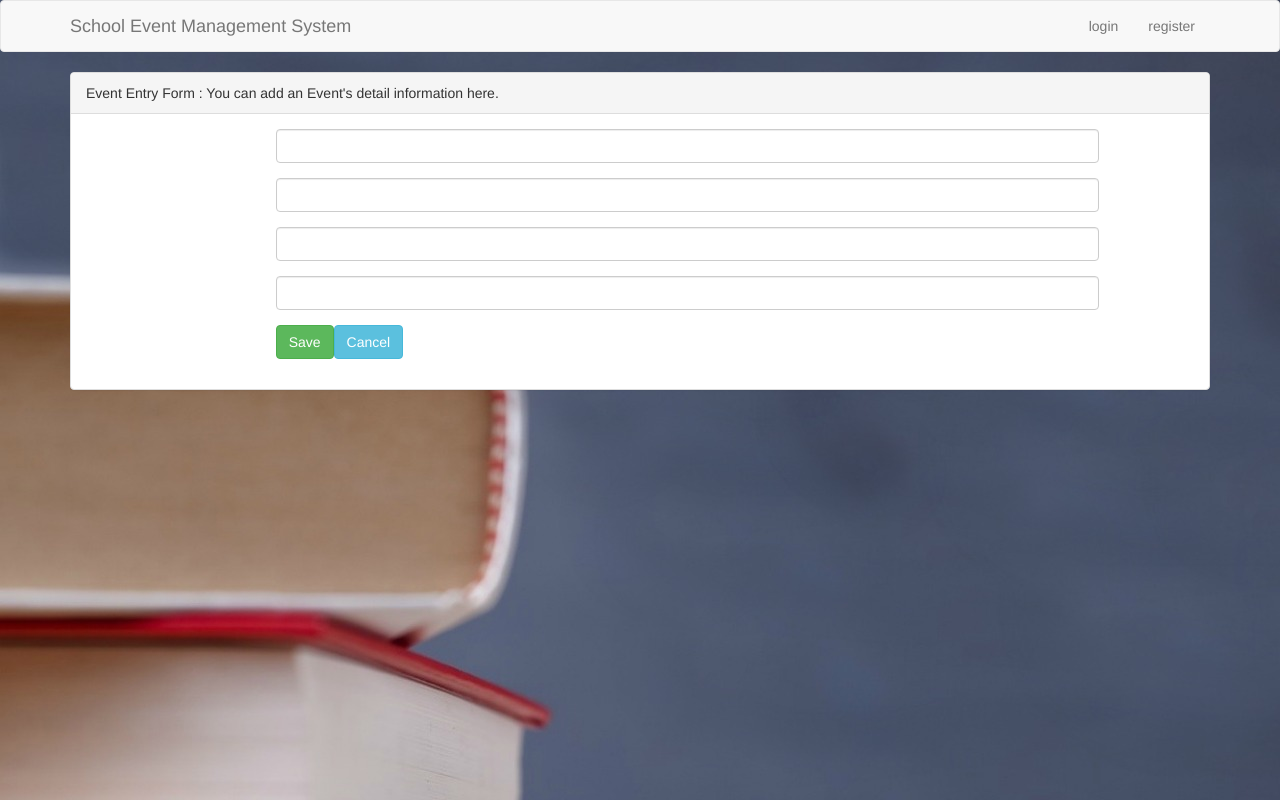
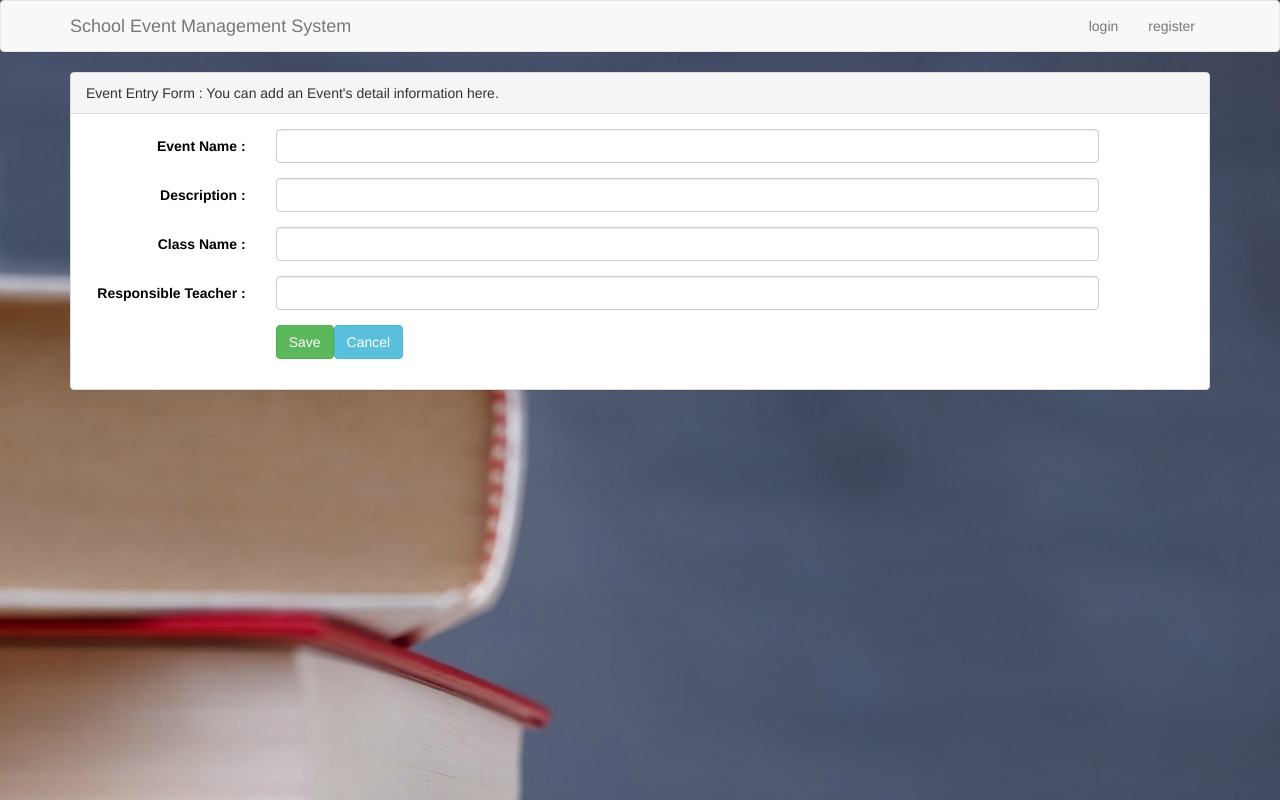
Before and after one commit to shyamTum15/SEBA17_Team_58, an Angular app in the folder SEBA-frontend/: page /add in a window 1280 px wide. Built offline with nearby package versions, Linux system fonts and the light colour scheme.

Commit message:
fixed bug where labels did not show up due to css

```diff
--- a/SEBA-frontend/src/app/add/add.component.css
+++ b/SEBA-frontend/src/app/add/add.component.css
@@ -0,0 +1,3 @@
+label {
+  color: black !important;
+}
--- a/SEBA-frontend/src/app/edit/edit.component.css
+++ b/SEBA-frontend/src/app/edit/edit.component.css
@@ -0,0 +1,3 @@
+label {
+  color: black !important;
+}
--- a/SEBA-frontend/src/app/show/show.component.css
+++ b/SEBA-frontend/src/app/show/show.component.css
@@ -0,0 +1,3 @@
+label {
+  color: black !important;
+}
```
